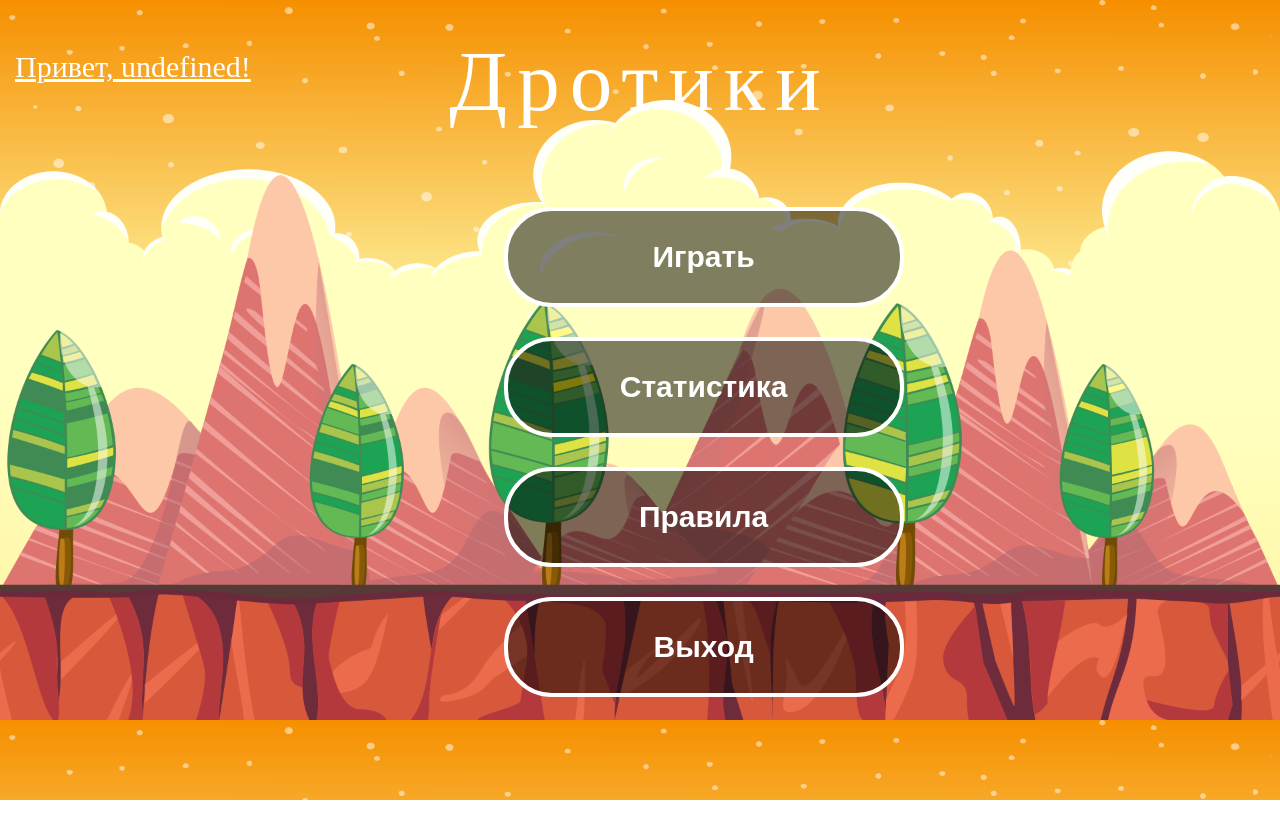
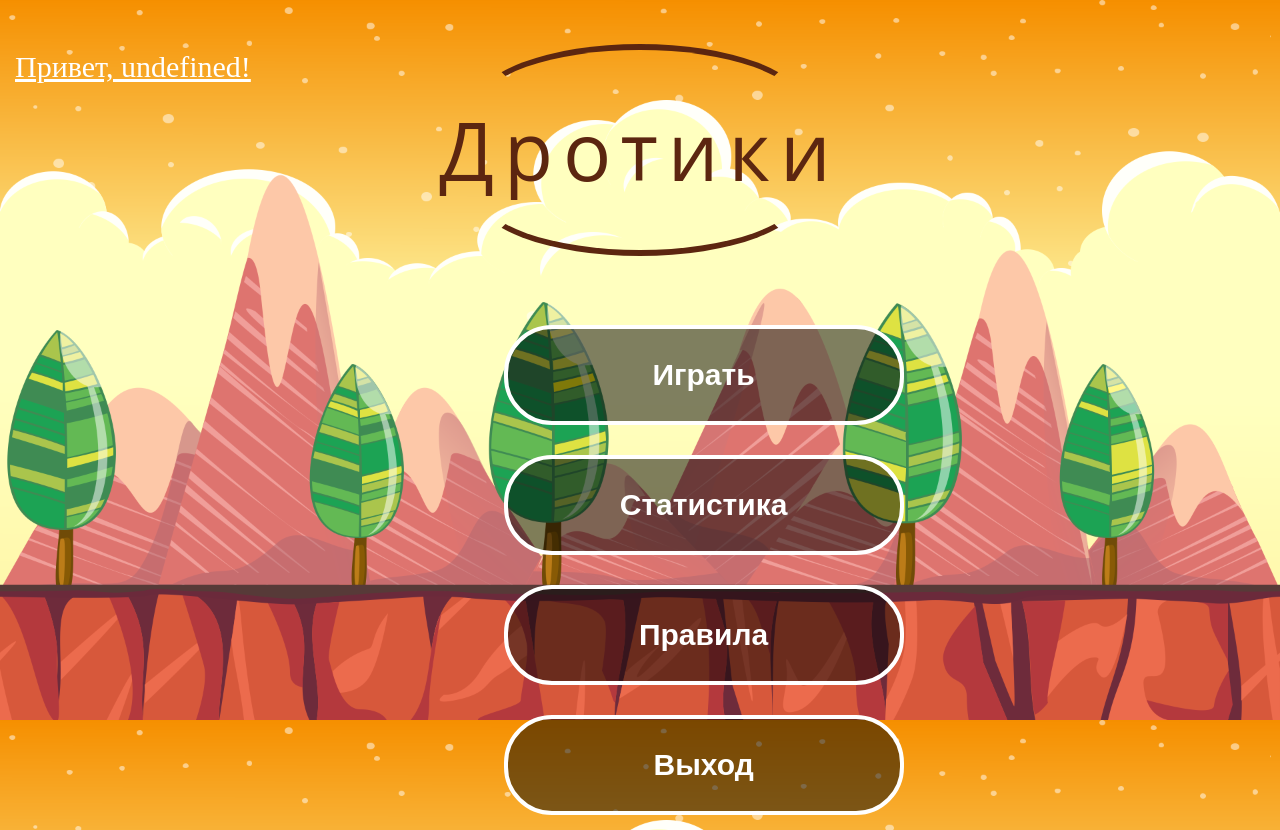
Before and after one commit to rubyqwerty/Client-server-game, a plain HTML site: page account.html in a window 1280 px wide. Before the commit the page ends 800 px from the top, so only its background shows below. Drawn offline with Linux system fonts and the light colour scheme.

Commit message:
Новая красота

```diff
--- a/JSON/data.json
+++ b/JSON/data.json
@@ -1 +1 @@
-{"Georgiy1":{"login":"Georgiy1","password":"234","email":"bank@mail.ru"},"Egor":{"login":"Egor","password":"1234","email":"\u0415\u0433\u043e\u0440","games":{"1":{"score":4,"time":"1st of June 2022 07:08:48"}}}}
+{"Georgiy1":{"login":"Georgiy1","password":"234","email":"bank@mail.ru"},"Egor":{"login":"Egor","password":"1234","email":"\u0415\u0433\u043e\u0440","games":{"1":{"score":4,"time":"1st of June 2022 07:08:48"},"2":{"score":9,"time":"2nd of June 2022 06:04:31"},"3":{"score":2,"time":"2nd of June 2022 06:04:57"},"4":{"score":1,"time":"5th of June 2022 06:10:53"},"5":{"score":1,"time":"5th of June 2022 06:14:07"},"6":{"score":1,"time":"5th of June 2022 06:19:47"}}}}
--- a/account.html
+++ b/account.html
@@ -21,7 +21,7 @@ and open the template in the editor.
 
         <div id = 'current-user' class = 'user'></div>
 
-        <center><div class = "H"><h1>Дротики</h1></div> </center>   </div>
+        <center><div class = "two"><h1>Дротики</h1></div> </center>   </div>
 
             <div class = 'menu'>
                 <div class = 'elem'><input type ="button" class ="but bn36" value ="Играть" onclick = "Play()"></div>
--- a/scripts/enterence.js
+++ b/scripts/enterence.js
@@ -57,8 +57,11 @@ function back() {
 function CurrentUser() {
     if (localStorage['currentuser'] == 'exit')
         window.location.href = 'index.html';
-    else
+    else{
         $('.user').text('Привет, ' + localStorage['currentuser'] + '!');
+        $('.two').hide();
+        $('.two').show(1000);
+    }
 }
 
 function Exit() {
--- a/scripts/gamelogic.js
+++ b/scripts/gamelogic.js
@@ -141,6 +141,7 @@ function startTimer() {
                 $('.lives').append('<img class = "heart" src="pictures/serdce.png" alt=""/>')
            if (data['status'] == false){
                clearInterval(timerInterval);
+               $('.pole').hide(1500);
                $('#loseblock').show(1500);
                setTimeout(function(){
                 $('#loseblock').hide(500);
--- a/styles/styleaccount.css
+++ b/styles/styleaccount.css
@@ -99,3 +99,35 @@ img{
    margin-top: 50px;
     margin-bottom: 30px;
 }
+.two {
+
+  padding: 50px 20px;
+  text-align: center;
+}
+.two h1 {
+  font-family: 'Open Sans', sans-serif;
+  position: relative;
+  color: #5C2610;
+  font-size: 5em;
+  font-weight: normal;
+  line-height: 1;
+  padding: 10px 0;
+  margin: 0;
+  display: inline-block;
+}
+.two h1:before {
+  content: "";
+  position: absolute;
+  top: 50%;
+  left: 50%;
+  transform: translate(-50%,-50%);
+  width: 80%;
+  height: 200%;
+  border-radius: 50%/30%;
+  border: 6px solid #5C2610;
+  border-left-color: transparent;
+  border-right-color: transparent;
+}
+@media (max-width: 420px) {
+  .two h1 {font-size: 2em;}
+}
```
Also changed, not shown: Game.html (+1 -1 lines), nbproject/private/private.xml (+3 -5 lines), styles/game.css (+10 -8 lines), pictures/gazon.jpg (added), pictures/gazon2.jpg (added), pictures/pesok2.jpg (added), 2 other files.
